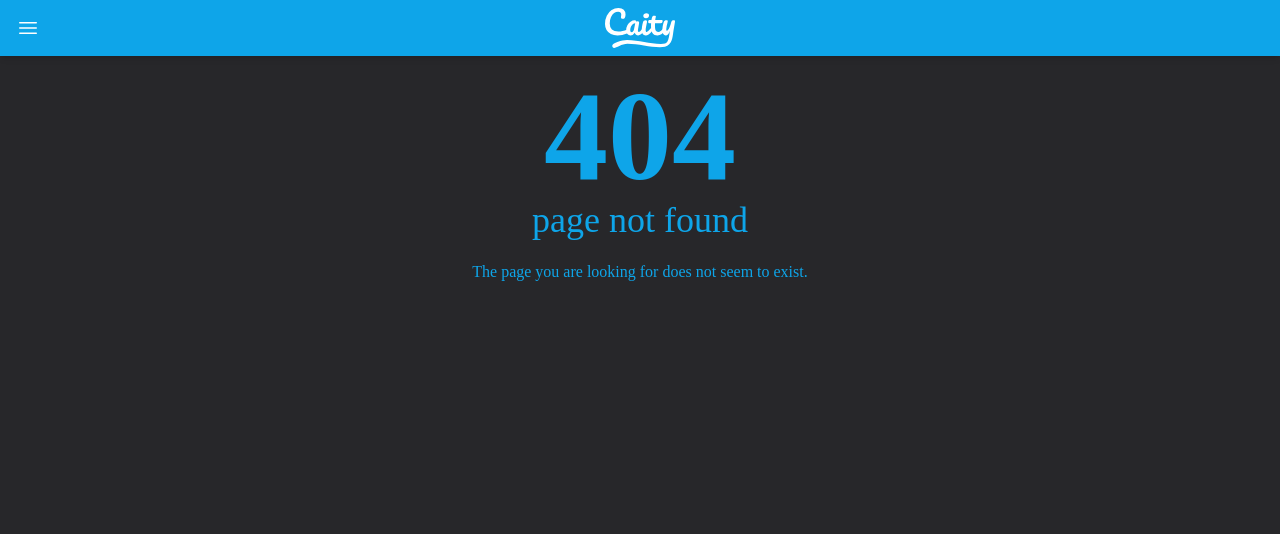
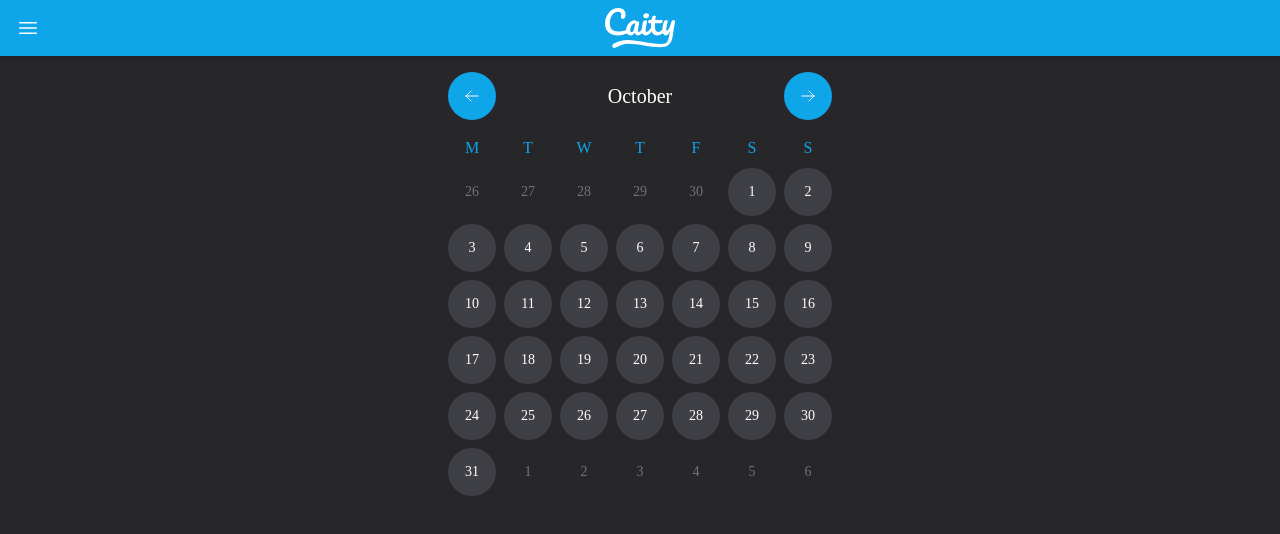
Before and after one commit to Caity-app/Frontend, a React (Create React App) app: page /calendar in a window 1280 px wide. Before the commit this address had no page. Shown: the top 534 px of the page. Built offline with nearby package versions, Linux system fonts and the light colour scheme.

Commit message:
WIP: Calender UI

```diff
--- a/package.json
+++ b/package.json
@@ -11,6 +11,7 @@
     "@types/node": "^18.11.7",
     "@types/react": "^18.0.24",
     "@types/react-dom": "^18.0.8",
+    "framer-motion": "^7.6.2",
     "react": "^18.2.0",
     "react-dom": "^18.2.0",
     "react-router-dom": "^6.4.2",
--- a/src/components/NavBar.tsx
+++ b/src/components/NavBar.tsx
@@ -40,7 +40,7 @@ const handleEvents = (e: MouseEvent | TouchEvent, sideBarIsOpen: boolean, setSid
             window.getSelection()?.empty();
 
             setSideBarIsOpen(true);
-            setKey(Math.random());
+            // setKey(Math.random());
             if (sideBarRef?.current) {
                 sideBarRef.current.backdrop.style.opacity = '0';
                 sideBarRef.current.menu.style.transitionDuration = sideBarRef.current.backdrop.style.transitionDuration = '0s';
--- a/src/index.tsx
+++ b/src/index.tsx
@@ -5,6 +5,7 @@ import NavBar from './components/NavBar';
 import { Routes, Route, BrowserRouter } from 'react-router-dom';
 import Dashboard from './pages/Dashboard';
 import PageNotFound from './pages/PageNotFound';
+import Calendar from './pages/Calendar';
 
 const root = ReactDOM.createRoot(
   document.getElementById('root') as HTMLElement
@@ -16,6 +17,7 @@ root.render(
       <div onDragStart={e => e.preventDefault()} className='flex w-[calc(100vw-2rem)] h-[calc(100vh-3.5rem-2rem)] mt-14 overflow-y-auto overflow-x-hidden ml-4 translate-y-4'>
         <Routes>
           <Route path='/' element={<Dashboard />}/>
+          <Route path='/calendar' element={<Calendar />}/>
           <Route path='*' element={<PageNotFound />}/>
         </Routes>
       </div>
--- /dev/null
+++ b/src/pages/Calendar.tsx
@@ -0,0 +1,121 @@
+import { Dispatch, useState } from 'react';
+import { ArrowLeftIcon, ArrowRightIcon, PlusIcon } from '@heroicons/react/24/outline'
+import { motion, AnimatePresence } from 'framer-motion';
+
+interface IEvent {
+    date: string,
+    title: string,
+    description: string
+}
+
+const events: IEvent[] = [
+    {
+        date: '10-06-2022',
+        title: 'Event 1',
+        description: 'This is the first event'
+    }
+];
+
+const today = new Date();
+
+function getDaysInMonth(month: number, year: number) {
+    return new Date(year, month + 1, 0).getDate();
+}
+
+function range(start: number, end?: number): number[] {
+    if (end === undefined)
+        return range(0, start);
+    return Array.from({ length: end - start + 1 }, (_, i) => start + i);
+}
+
+interface DayProps {
+    day: number;
+    setSelectedDay?: Dispatch<React.SetStateAction<number>>;
+    className?: string;
+}
+
+function Day({ day, setSelectedDay, className }: DayProps) {
+    return <div onClick={() => setSelectedDay?.(i => i === day ? -1 : day)} className={'rounded-full aspect-square flex justify-center items-center text-sm text-white select-none' + (className ? ' ' + className : '')}>
+        {day}
+    </div>;
+}
+
+const months = ['January', 'February', 'March', 'April', 'May', 'June', 'July', 'August', 'September', 'October', 'November', 'December'];
+
+export default function Calendar() {
+    const [currentMonth, setCurrentMonth] = useState(today.getMonth());
+    const [currentYear, setCurrentYear] = useState(today.getFullYear());
+
+    const [selectedDay, setSelectedDay] = useState(-1);
+
+    const prevMonth = currentMonth === 0 ? 11 : currentMonth - 1;
+    const nextMonth = currentMonth === 11 ? 0 : currentMonth + 1;
+
+    const prevLastDay = getDaysInMonth(prevMonth, currentYear);
+    const lastDay = getDaysInMonth(currentMonth, currentYear);
+
+    // find last monday of the month
+    let lastMonday = prevLastDay;
+    while ((new Date(currentYear, prevMonth, lastMonday).getDay()) !== 1) {
+        lastMonday--;
+    }
+
+    let i = 0;
+
+    let prevDays = range(lastMonday, prevLastDay).map(day => <Day day={day} className='text-zinc-500' />);
+    const currentDays = range(1, lastDay).map(day => <Day day={day} setSelectedDay={setSelectedDay} className={'bg-zinc-700 text-white cursor-pointer' + ((events.find(e => new Date(e.date).getTime() === new Date(currentYear, currentMonth, day).getTime()) && ' text-sky-500') || '') + (selectedDay === day ? ' !bg-sky-500 !text-white' : '')} />);
+    let nextDays = range(1, 7 - (prevDays.length + lastDay) % 7).map(day => <Day day={day} className='text-zinc-500' />);
+
+    if (prevDays.length === 7)
+        prevDays = [];
+
+    if (nextDays.length === 7)
+        nextDays = [];
+
+    const days = [...prevDays, ...currentDays, ...nextDays];
+
+    // split days into weeks
+    const weeks = [];
+    for (let i = 0; i < days.length; i += 7) {
+        weeks.push(days.slice(i, i + 7));
+        weeks.push(
+            <AnimatePresence>
+                {(selectedDay > -1 && (selectedDay + prevDays.length - 1) >= i && (selectedDay + prevDays.length - 1) < i + 7) && <motion.div
+                    initial={{ height: 0 }}
+                    animate={{ height: "auto" }}
+                    exit={{ height: 0 }}
+                    transition={{
+                        duration: .1
+                    }}
+                    layout
+                    className="col-span-7 overflow-hidden"
+                >
+                    <div className='flex flex-col gap-3 my-1'>
+                        {events.filter(e => new Date(e.date).getTime() === new Date(currentYear, currentMonth, selectedDay).getTime()).map(event => <div className='bg-zinc-700 p-4 rounded-3xl'>{event.title}</div>)}
+                        <button className='p-4 bg-zinc-700 text-white rounded-3xl'>
+                            <PlusIcon className='mx-auto' />
+                        </button>
+                    </div>
+                </motion.div>}
+            </AnimatePresence>
+        );
+    }
+
+    return (
+        <div className='flex flex-col items-center w-full'>
+            <div className='flex justify-center w-full'>
+                <div className="grid grid-cols-7 items-center w-full max-w-sm h-fit gap-2">
+                <button className='flex items-center justify-center navButton aspect-square bg-sky-500 text-white rounded-full' onClick={() => setCurrentMonth(prevMonth)}>
+                    <ArrowLeftIcon className='w-4 h-4' />
+                </button>
+                <p className='col-span-5 text-white text-center text-xl'>{months[currentMonth]}</p>
+                <button className='flex items-center justify-center navButton aspect-square bg-sky-500 text-white rounded-full' onClick={() => setCurrentMonth(nextMonth)}>
+                    <ArrowRightIcon className='w-4 h-4' />
+                </button>
+                    {['M', 'T', 'W', 'T', 'F', 'S', 'S'].map(day => <div className='text-center mt-2'>{day}</div>)}
+                    {weeks}
+                </div>
+            </div>
+        </div >
+    );
+}
```
Also changed, not shown: 1 other file (tests, documents, lock files or other folders).
